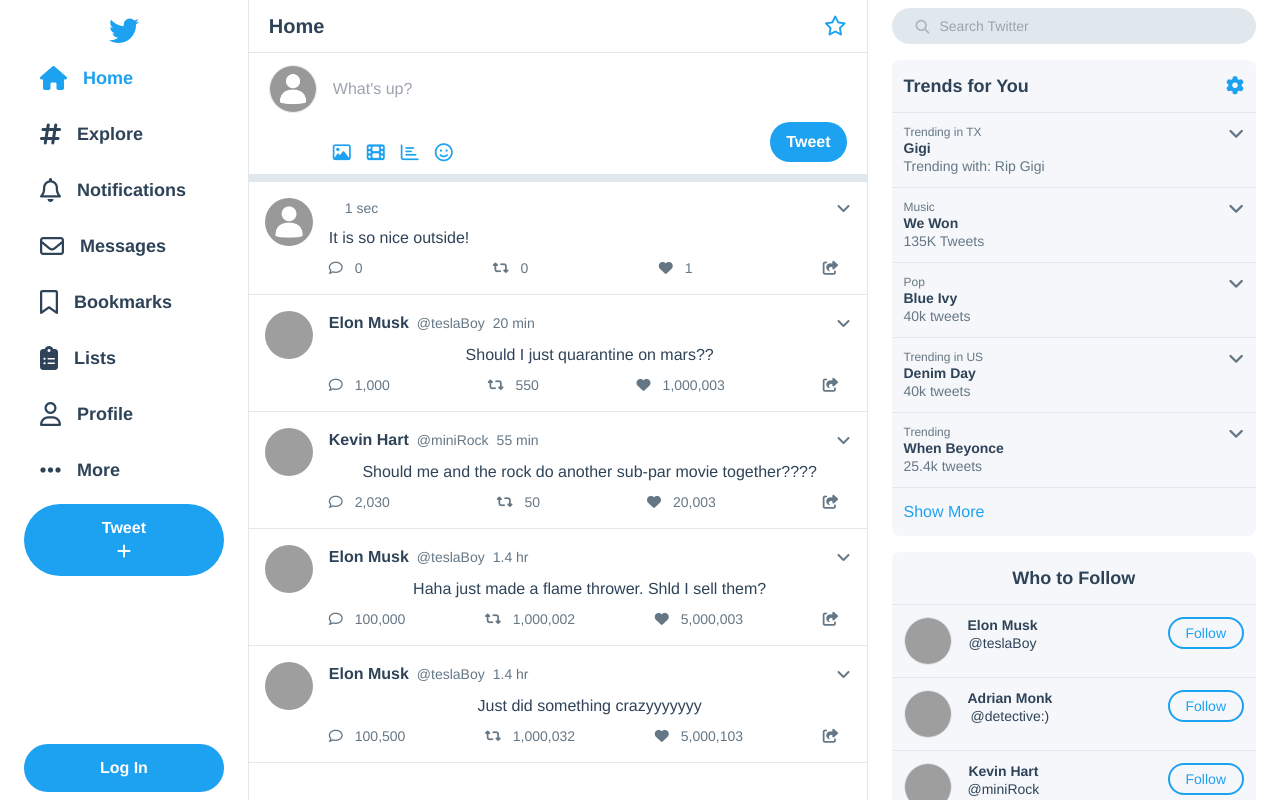
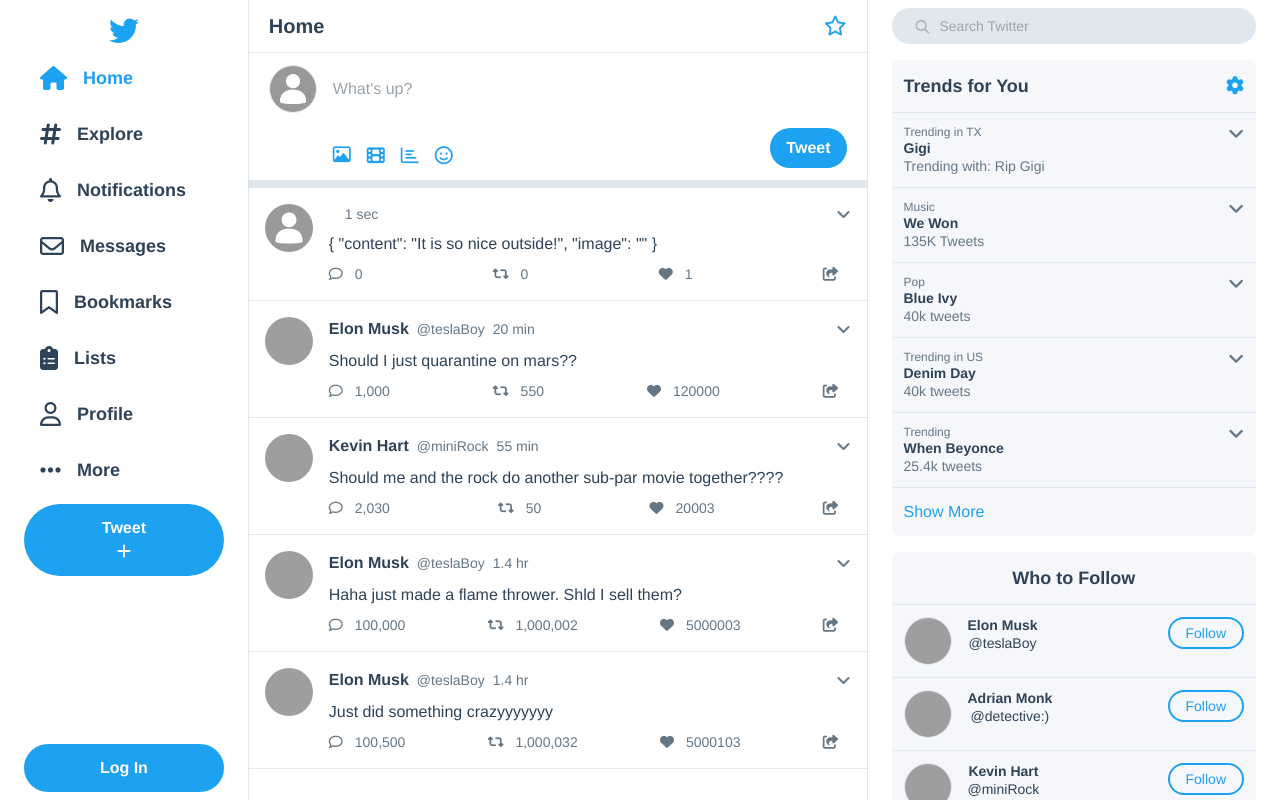
Before and after one commit to santiagodap1/DWFE-2088822-21083020-Projeto2, a Vue app: page /#/ in a window 1280 px wide. Built offline with nearby package versions, Linux system fonts and the light colour scheme; grey boxes are pictures that could not be loaded.

Commit message:
tweet imagens

```diff
--- /dev/null
+++ b/src/components/ImageUpload.vue
@@ -0,0 +1,39 @@
+<template>
+    <div v-if="show" class="fixed inset-0 bg-gray-500 bg-opacity-75 flex items-center justify-center">
+      <div class="bg-white rounded-lg p-6 w-1/3">
+        <div class="flex justify-between items-center mb-4">
+          <h2 class="text-xl font-semibold">Enter Image URL</h2>
+          <button @click="closeModal" class="text-red-600">&times;</button>
+        </div>
+        <input v-model="imageUrl" type="text" placeholder="Enter image URL" class="mb-4 w-full border p-2 rounded" />
+        <div v-if="imageUrl" class="mb-4">
+          <img :src="imageUrl" alt="Image Preview" class="w-full h-auto" />
+        </div>
+        <div class="flex justify-end">
+          <button @click="submitUrl" class="bg-blue-500 text-white py-2 px-4 rounded mr-2">Submit</button>
+          <button @click="closeModal" class="bg-gray-500 text-white py-2 px-4 rounded">Cancel</button>
+        </div>
+      </div>
+    </div>
+  </template>
+
+  <script setup>
+  import { ref } from 'vue';
+
+  const props = defineProps({
+    show: Boolean
+  });
+
+  const emit = defineEmits(['close', 'submit']);
+
+  const imageUrl = ref('');
+
+  const submitUrl = () => {
+    emit('submit', imageUrl.value);
+    closeModal();
+  };
+
+  const closeModal = () => {
+    emit('close');
+  };
+  </script>
--- a/src/components/LandingPage.vue
+++ b/src/components/LandingPage.vue
@@ -74,7 +74,9 @@
         <form v-on:submit.prevent="addNewTweet" class="w-full px-4 relative">
           <textarea v-model="tweet.content" placeholder="What's up?" class="mt-3 pb-3 w-full focus:outline-none" />
           <div class="flex items-center">
-            <i class="text-lg text-blue mr-4 far fa-image"></i>
+            <button @click="showModal = true">
+              <i class="text-lg text-blue mr-4 far fa-image"></i>
+            </button>
             <i class="text-lg text-blue mr-4 fas fa-film"></i>
             <i class="text-lg text-blue mr-4 far fa-chart-bar"></i>
             <i class="text-lg text-blue mr-4 far fa-smile"></i>
@@ -98,7 +100,7 @@
               <i class="fas fa-angle-down text-dark ml-auto"></i>
             </div>
             <p class="py-2 text-left">
-              {{ tweet.content }}
+              {{ tweet }}
             </p>
             <div class="flex items-center justify-between w-full">
               <div class="flex items-center text-sm text-dark">
@@ -131,22 +133,22 @@
             <p class="text-sm text-dark ml-2"> {{ follow.time }} </p>
             <i class="fas fa-angle-down text-dark ml-auto"></i>
           </div>
-          <p class="py-2">
-            {{ follow.tweet }}
-          </p>
+            <p class="py-2 text-left">
+              {{ follow.tweet }}
+            </p>
           <div class="flex items-center justify-between w-full">
-            <div class="flex items-center text-sm text-dark">
+            <button class="flex items-center text-sm text-dark" @click="">
               <i class="far fa-comment mr-3"></i>
               <p> {{ follow.comments }} </p>
-            </div>
+            </button>
             <div class="flex items-center text-sm text-dark">
               <i class="fas fa-retweet mr-3"></i>
               <p> {{ follow.retweets }} </p>
             </div>
-            <div class="flex items-center text-sm text-dark">
+            <button :class="`flex items-center text-sm ${follow.isLiked ? 'text-pink-500' : 'text-dark'}`" @click="toggleLike( follow )">
               <i class="fas fa-heart mr-3"></i>
-              <p> {{ follow.like }} </p>
-            </div>
+              <p> {{ follow.like }}</p>
+            </button>
             <div class="flex items-center text-sm text-dark">
               <i class="fas fa-share-square mr-3"></i>
             </div>
@@ -196,13 +198,32 @@
       </div>
     </div>
   </div>
+  <ImageUpload :show="showModal" @close="showModal = false" @upload="handleImageUpload()" />
 </template>
 
 <script setup>
 import { ref, reactive } from 'vue';
 import '../assets/index.css';
+import ImageUpload from './ImageUpload.vue';
+import { useAuth } from '@/scripts/LogInScripts';
 
-import { useAuth } from '@/scripts/LogInScripts';
+const showModal = ref(false);
+
+const handleImageUpload = (url) => {
+  tweets.value.push({ content: 'It is so nice outside!', image: url })
+};
+
+function toggleLike( post ) {
+
+  if (post.isLiked){
+    post.isLiked = false;
+    post.like -= 1;
+  }
+  else {
+    post.isLiked = true;
+    post.like += 1;
+  }
+};
 
 const { isLoggedIn } = useAuth();
 
@@ -252,21 +273,22 @@
 ]);
 
 const following = ref([
-  { src: 'https://images.wsj.net/im-327392/square', name: 'Elon Musk', handle: '@teslaBoy', time: '20 min', tweet: 'Should I just quarantine on mars??', comments: '1,000', retweets: '550', like: '1,000,003' },
-  { src: 'https://pyxis.nymag.com/v1/imgs/43a/17c/81dbba23ebc19c4153592a29cb067c0f3f-kevin-hart.rsquare.w330.jpg', name: 'Kevin Hart', handle: '@miniRock', time: '55 min', tweet: 'Should me and the rock do another sub-par movie together????', comments: '2,030', retweets: '50', like: '20,003' },
-  { src: 'https://images.wsj.net/im-327392/square', name: 'Elon Musk', handle: '@teslaBoy', time: '1.4 hr', tweet: 'Haha just made a flame thrower. Shld I sell them?', comments: '100,000', retweets: '1,000,002', like: '5,000,003' },
-  { src: 'https://images.wsj.net/im-327392/square', name: 'Elon Musk', handle: '@teslaBoy', time: '1.4 hr', tweet: 'Just did something crazyyyyyyy', comments: '100,500', retweets: '1,000,032', like: '5,000,103' },
+  { src: 'https://images.wsj.net/im-327392/square', name: 'Elon Musk', handle: '@teslaBoy', time: '20 min', tweet: 'Should I just quarantine on mars??', comments: '1,000', retweets: '550', like: 120000, postId: 1, isLiked: false },
+  { src: 'https://pyxis.nymag.com/v1/imgs/43a/17c/81dbba23ebc19c4153592a29cb067c0f3f-kevin-hart.rsquare.w330.jpg', name: 'Kevin Hart', handle: '@miniRock', time: '55 min', tweet: 'Should me and the rock do another sub-par movie together????', comments: '2,030', retweets: '50', like: 20003, postId: 2, isLiked: false },
+  { src: 'https://images.wsj.net/im-327392/square', name: 'Elon Musk', handle: '@teslaBoy', time: '1.4 hr', tweet: 'Haha just made a flame thrower. Shld I sell them?', comments: '100,000', retweets: '1,000,002', like: 5000003, postId: 3, isLiked: false },
+  { src: 'https://images.wsj.net/im-327392/square', name: 'Elon Musk', handle: '@teslaBoy', time: '1.4 hr', tweet: 'Just did something crazyyyyyyy', comments: '100,500', retweets: '1,000,032', like: 5000103, postId:4, isLiked: false },
 ]);
 
 const tweets = ref([
-  { content: 'It is so nice outside!' },
+  { content: 'It is so nice outside!', image: "" },
 ]);
 
-const tweet = reactive({ content: '' });
+const tweet = reactive({ content: "", image:"" });
 
 function addNewTweet() {
   const newTweet = {
-    content: tweet.content
+    content: tweet.content,
+    image: tweet.image
   };
   tweets.value.push(newTweet);
 }
```
